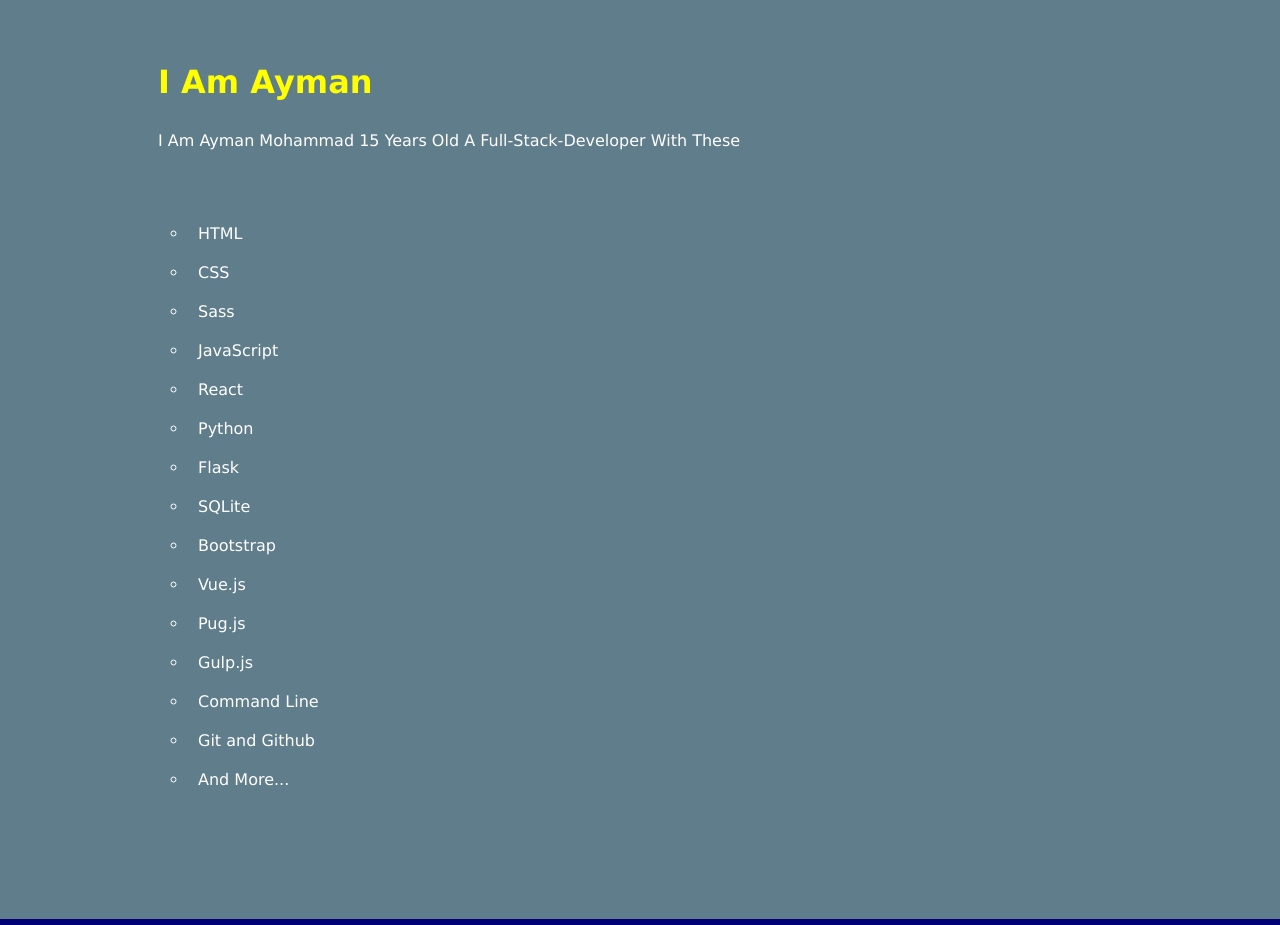
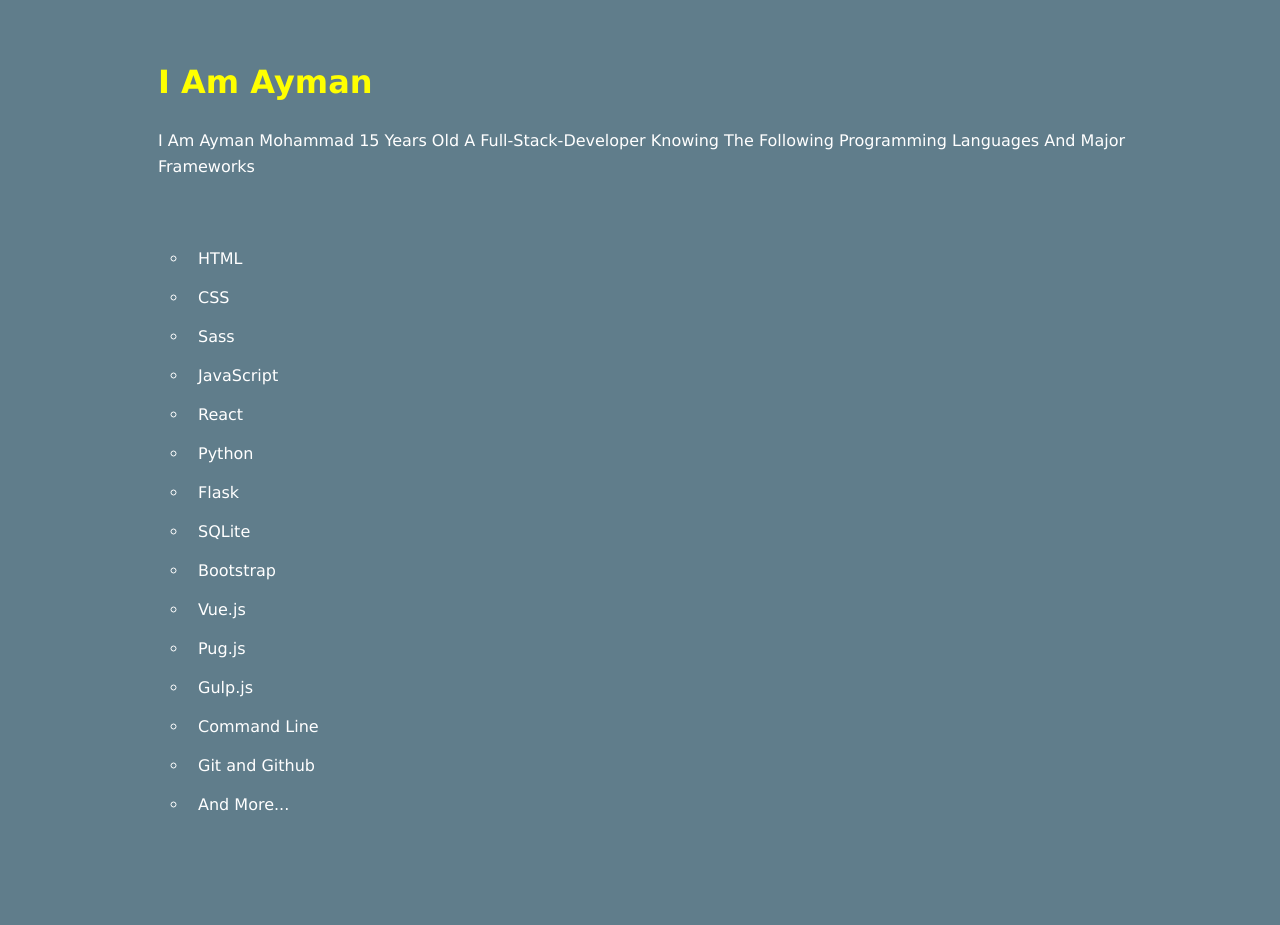
Before and after one commit to Ayman-121/My_Info, a plain HTML site: page index.html in a window 1280 px wide. Shown: the part 940-1865 px from the top of the page. Drawn offline with Linux system fonts and the light colour scheme; files that its build step writes are made by us from their sources.

Commit message:
Update index.html

```diff
--- a/index.html
+++ b/index.html
@@ -72,7 +72,7 @@
         <div class="container">
           <h1>I am Ayman</h1>
           <p>
-            I am Ayman Mohammad 15 years old a Full-Stack-Developer with these
+            I am Ayman Mohammad 15 years old a Full-Stack-Developer knowing the following programming languages and major frameworks
           </p>
           <ul>
             <a href="#">
```
